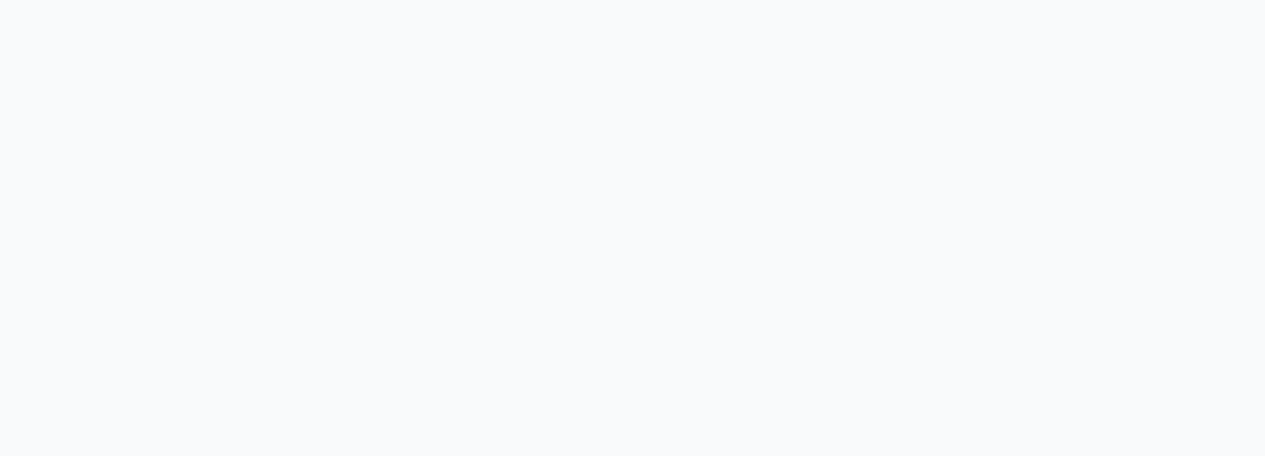
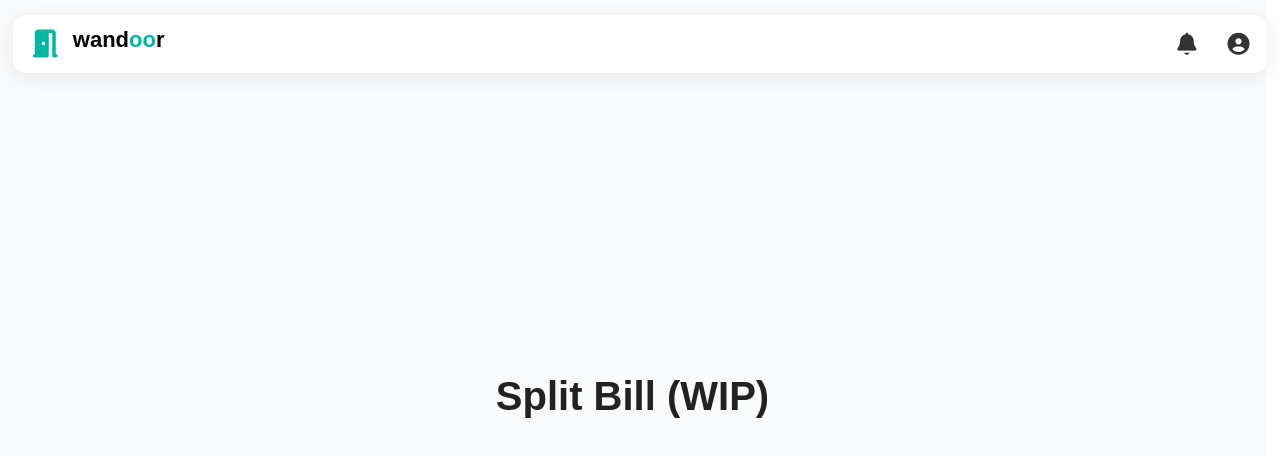
Before and after one commit to kelompok-3-odp343/Client-Side, a React (Vite) app: page /splitbill in a window 1280 px wide. Before the commit this address had no page. Shown: the top 456 px of the page. Built offline with nearby package versions, Linux system fonts and the light colour scheme.

Commit message:
feat: split bill page initial commit

```diff
--- a/src/App.jsx
+++ b/src/App.jsx
@@ -14,6 +14,7 @@ import CardSection from "./pages/CardSection"
 import DetailMyCard from "./pages/DetailMyCard";
 import SavingsDashboard from "./pages/Savings";
 import PensionFunds from "./pages/PensionFunds";
+import SplitBill from "./pages/SplitBill.jsx";
 
 export default function App() {
   const location = useLocation();
@@ -33,6 +34,7 @@ export default function App() {
         <Route path="/detailmycard" element={<DetailMyCard />} />
         <Route path="/savings" element={<SavingsDashboard />} />
         <Route path="/pensionfunds" element={<PensionFunds />} />
+        <Route path="/splitbill" element={<SplitBill />} />
       </Routes>
     </AnimatePresence>
   );
--- /dev/null
+++ b/src/css/SplitBill.css
@@ -0,0 +1,8 @@
+.split-bill {
+  padding: 20px;
+  font-family: Arial, sans-serif;
+  display: flex;
+  justify-content: center;
+  align-items: center;
+  height: 100vh;
+}
--- a/src/pages/Dashboard.jsx
+++ b/src/pages/Dashboard.jsx
@@ -266,14 +266,15 @@ export default function Dashboard() {
                     <div className="potential-value">
                       Rp{fmt(split?.potential ?? 0)}
                     </div>
-                    <a href="#" className="view-detail">
+                    <a href="#" className="view-detail"
+                      onClick={() => handleNavigate("splitbill")}>
                       View Detail
                     </a>
                   </div>
                 </div>
                 <button
                   className="btn-add"
-                  onClick={() => handleNavigate("splitbill")}
+                  onClick={() => handleNavigate("detailMyCard")}
                 >
                   + Add a New Bill
                 </button>
--- /dev/null
+++ b/src/pages/SplitBill.jsx
@@ -0,0 +1,13 @@
+import React from "react";
+import Navbar from "../components/Navbar";
+import "../css/SplitBill.css";
+
+export default function SplitBill() {
+
+  return (
+    <div className="split-bill">
+      <Navbar />
+      <h1>Split Bill (WIP)</h1>
+    </div>
+  );
+}
```
Also changed, not shown: 1 other file (tests, documents, lock files or other folders).
